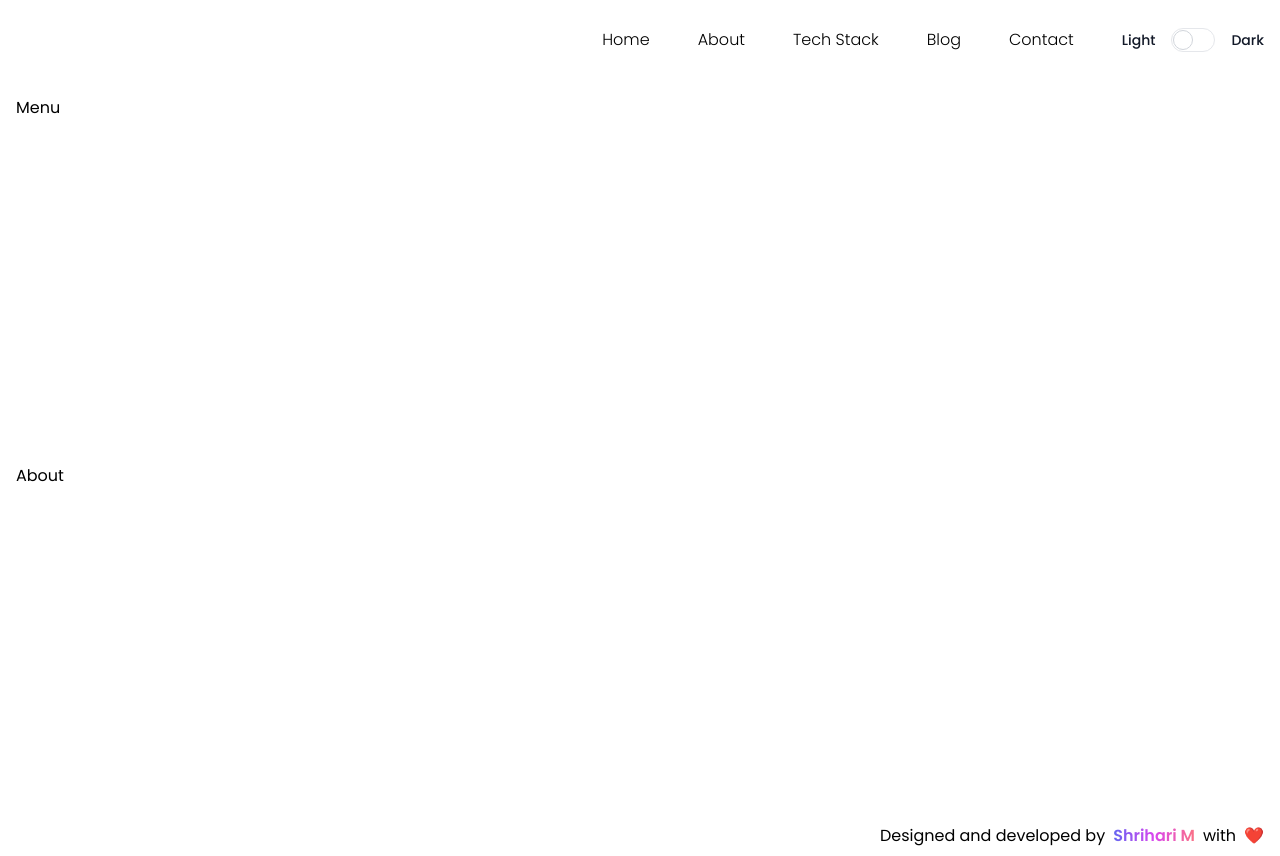
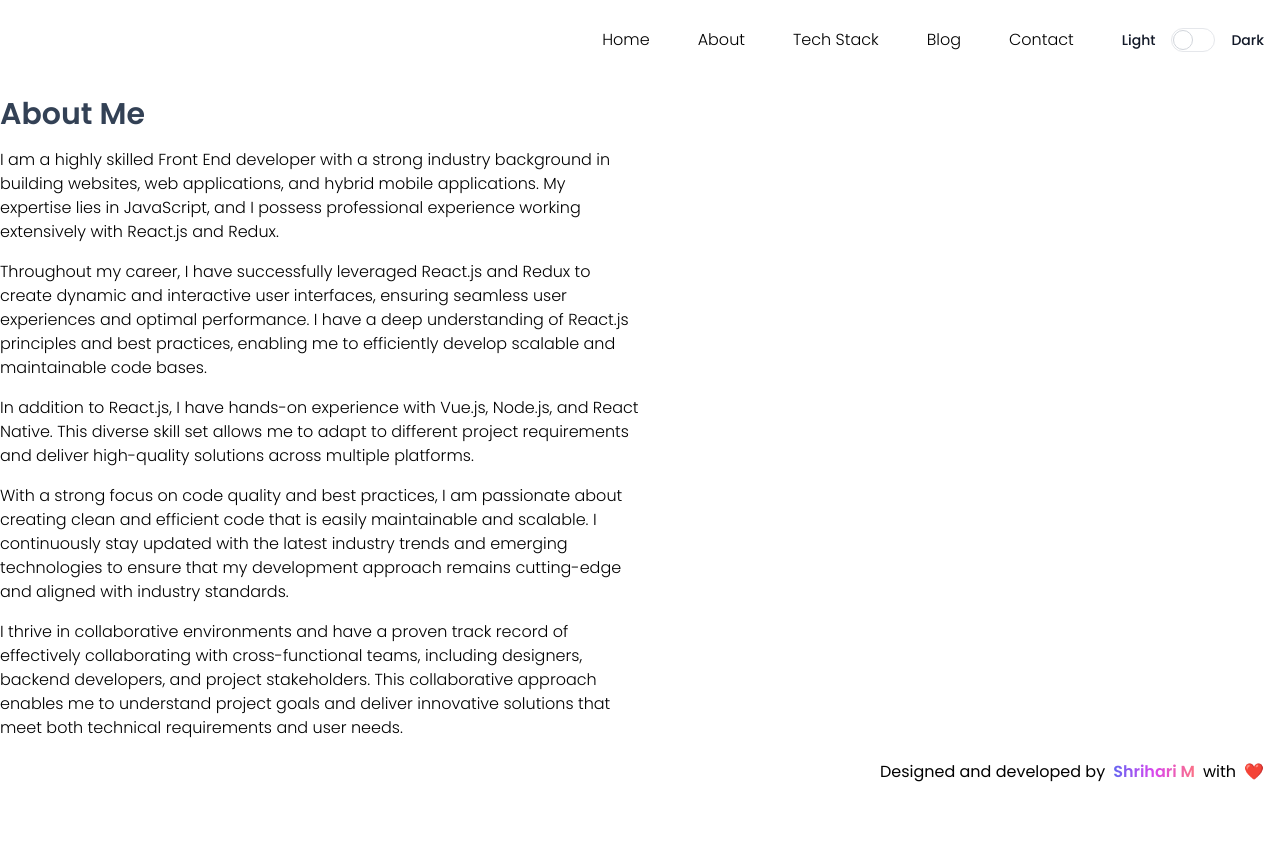
Before and after one commit to shriharimurali/shri-portfolio, a React (Vite) app: page /about in a window 1280 px wide. After the commit the page ends 800 px from the top, so only its background shows below. Built offline with nearby package versions, Linux system fonts and the light colour scheme.

Commit message:
About me

```diff
--- a/src/components/Footer.tsx
+++ b/src/components/Footer.tsx
@@ -1,6 +1,7 @@
 export const Footer = () => {
   return (
-    <footer className="flex items-center justify-center w-full h-10 max-w-screen-xl p-4 text-sm text-center md:justify-end md:text-base">
+    <footer className="w-full h-10 px-4 m-auto text-sm text-center md:text-base dark:bg-slate-800 dark:text-white">
+      <div className="flex items-center justify-center w-full max-w-screen-xl m-auto md:justify-end">
         Designed and developed by{" "}
         <strong className="mx-2 text-transparent bg-gradient-to-l from-rose-400 via-fuchsia-500 to-indigo-500 bg-clip-text">
           Shrihari M{" "}
@@ -9,6 +10,7 @@ export const Footer = () => {
         <strong className="ml-2 text-black transition-all duration-300 hover:text-red-600">
           ❤️
         </strong>
+      </div>
     </footer>
   );
 };
--- a/src/components/Nav.tsx
+++ b/src/components/Nav.tsx
@@ -106,7 +106,7 @@ export const MobileNav = ({ darkToggle, setDarkToggle }: NavProps) => {
           Close
         </button>
       </div>
-      <div className="flex items-center w-full px-4 h-14">
+      <div className="flex items-center w-full px-4 h-14 md:hidden dark:bg-slate-800">
         <button onClick={() => setShowMenu(!showMenu)}>Menu</button>
       </div>
     </>
--- a/src/index.css
+++ b/src/index.css
@@ -7,3 +7,18 @@
 body {
   font-family: "Poppins", sans-serif;
 }
+
+@layer utilities {
+  @variants responsive {
+    /* Hide scrollbar for Chrome, Safari and Opera */
+    .no-scrollbar::-webkit-scrollbar {
+      display: none;
+    }
+
+    /* Hide scrollbar for IE, Edge and Firefox */
+    .no-scrollbar {
+      -ms-overflow-style: none; /* IE and Edge */
+      scrollbar-width: none; /* Firefox */
+    }
+  }
+}
--- a/src/layout/index.tsx
+++ b/src/layout/index.tsx
@@ -8,15 +8,13 @@ export const Layout = ({ children }: { children: ReactNode }) => {
   const [darkToggle, setDarkToggle] = useState(false);
 
   return (
-    <div
-      className={`min-h-screen w-full justify-center ${darkToggle && "dark"}`}
-    >
+    <div className={`min-h-screen w-full ${darkToggle && "dark"} m-auto`}>
       <Nav darkToggle={darkToggle} setDarkToggle={setDarkToggle} />
       <MobileNav darkToggle={darkToggle} setDarkToggle={setDarkToggle} />
-      <div className="flex flex-col items-center w-full h-[calc(100vh-56px)] md:h-[calc(100vh-80px)] bg-white dark:bg-slate-800 dark:text-white">
+      <div className="flex flex-col items-center w-full h-[calc(100vh-96px)] md:h-[calc(100vh-120px)] bg-white dark:bg-slate-800 dark:text-white">
         {children}
-        <Footer />
       </div>
+      <Footer darkToggle />
     </div>
   );
 };
--- a/src/pages/about/index.tsx
+++ b/src/pages/about/index.tsx
@@ -1,11 +1,82 @@
 import { useTitle } from "react-use";
+import { EXPERIENCE } from "../../constants";
 
 export const About = () => {
   useTitle("About | Shrihari");
 
   return (
-    <section className="flex items-center justify-center w-full h-full max-w-screen-xl gap-10 p-5 md:px-4 md:flex-row md:justify-between">
-      About
+    <section className="flex flex-col items-start justify-start w-full max-w-screen-xl gap-10 p-4 overflow-scroll md:px-0 no-scrollbar">
+      <div className="flex flex-col justify-center w-full md:w-[50%] max-w-2xl space-y-4 text-base font-light">
+        <h2 className="text-3xl font-bold text-slate-700 dark:text-white">
+          About Me
+        </h2>
+        <p>
+          I am a highly skilled Front End developer with a strong industry
+          background in building websites, web applications, and hybrid mobile
+          applications. My expertise lies in JavaScript, and I possess
+          professional experience working extensively with React.js and Redux.
+        </p>
+
+        <p>
+          Throughout my career, I have successfully leveraged React.js and Redux
+          to create dynamic and interactive user interfaces, ensuring seamless
+          user experiences and optimal performance. I have a deep understanding
+          of React.js principles and best practices, enabling me to efficiently
+          develop scalable and maintainable code bases.
+        </p>
+
+        <p>
+          In addition to React.js, I have hands-on experience with Vue.js,
+          Node.js, and React Native. This diverse skill set allows me to adapt
+          to different project requirements and deliver high-quality solutions
+          across multiple platforms.
+        </p>
+
+        <p>
+          With a strong focus on code quality and best practices, I am
+          passionate about creating clean and efficient code that is easily
+          maintainable and scalable. I continuously stay updated with the latest
+          industry trends and emerging technologies to ensure that my
+          development approach remains cutting-edge and aligned with industry
+          standards.
+        </p>
+
+        <p>
+          I thrive in collaborative environments and have a proven track record
+          of effectively collaborating with cross-functional teams, including
+          designers, backend developers, and project stakeholders. This
+          collaborative approach enables me to understand project goals and
+          deliver innovative solutions that meet both technical requirements and
+          user needs.
+        </p>
+
+        <p>
+          Overall, my extensive experience in Front End development, specialized
+          in JavaScript with a focus on React.js and Redux, combined with my
+          proficiency in Vue.js, Node.js, and React Native, positions me as a
+          versatile and valuable asset for any web or mobile development
+          project.
+        </p>
+      </div>
+      <div className="w-full flex-col md:w-[50%] items-start flex  gap-5">
+        <h2 className="text-3xl font-bold text-slate-700 dark:text-white">
+          Experience
+        </h2>
+        <ul className="w-full space-y-8 font-light">
+          {EXPERIENCE.map(({ title, company, timeline }, idx) => (
+            <li
+              className="items-center justify-between block md:flex"
+              key={`${title}-${idx}`}
+            >
+              <div>
+                <h3 className="font-semibold">{company}</h3>
+                <p>{title}</p>
+              </div>
+              <span>{timeline}</span>
+            </li>
+          ))}
+        </ul>
+      </div>
     </section>
   );
 };
```
Lines whose indentation alone changed are shown as unchanged.
